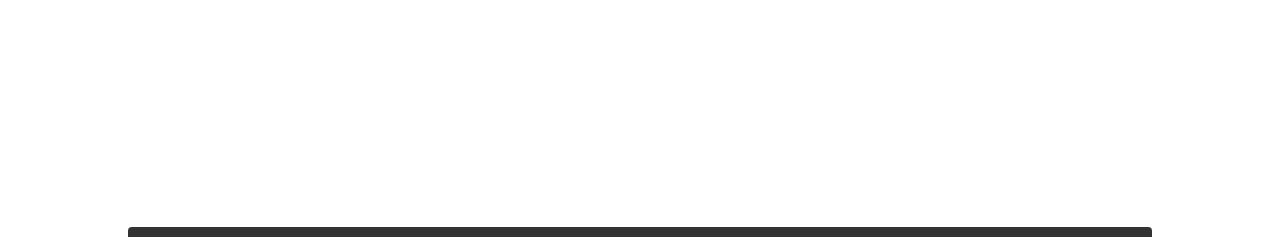
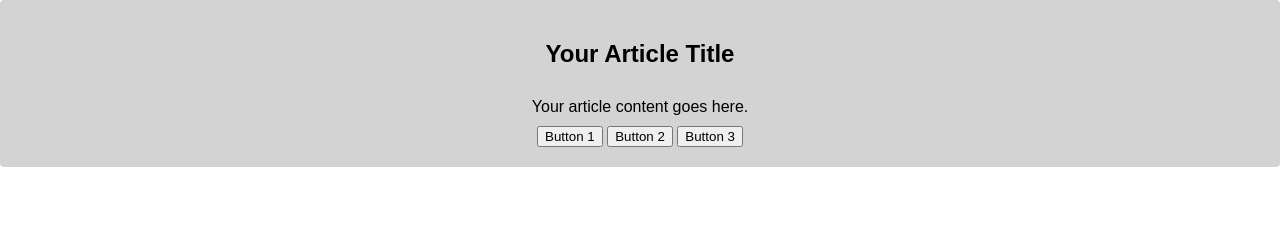
Before and after one commit to lellulh66/webdesign2023, a plain HTML site: page index.html in a window 1280 px wide. Shown: the top 237 px of the page. Drawn offline with Linux system fonts and the light colour scheme.

Commit message:
Update index.html

```diff
--- a/index.html
+++ b/index.html
@@ -8,6 +8,20 @@
 </head>
 <body>
 
+<article class="article-container">
+    <div class="background-image">
+      <!-- Your background image goes here -->
+    </div>
+    <div class="content">
+      <h1>Your Article Title</h1>
+      <p>Your article content goes here.</p>
+      <div class="buttons">
+        <button>Button 1</button>
+        <button>Button 2</button>
+        <button>Button 3</button>
+      </div>
+    </div>
+</article>
 
 <div>
   <div class="about-section">
```
